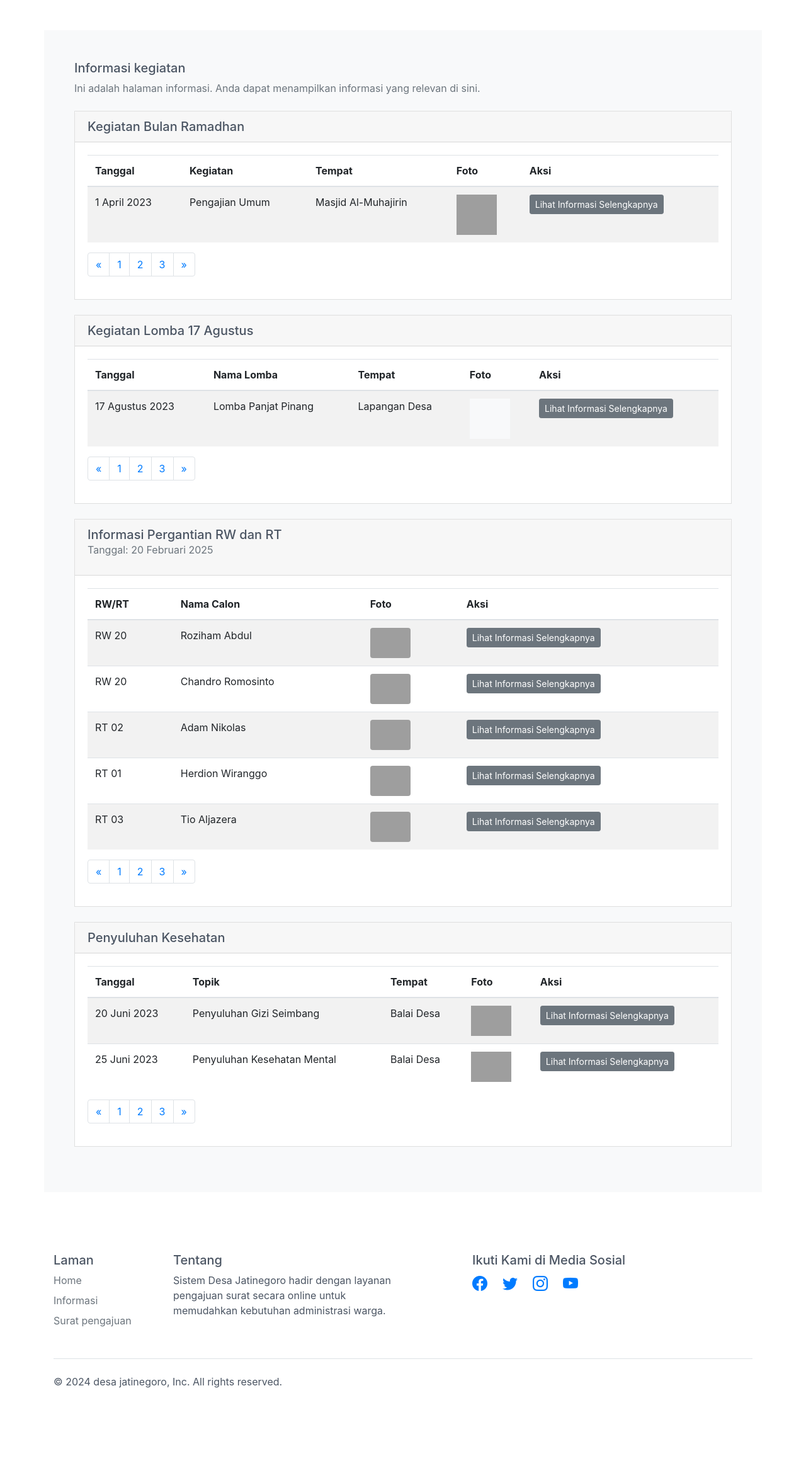
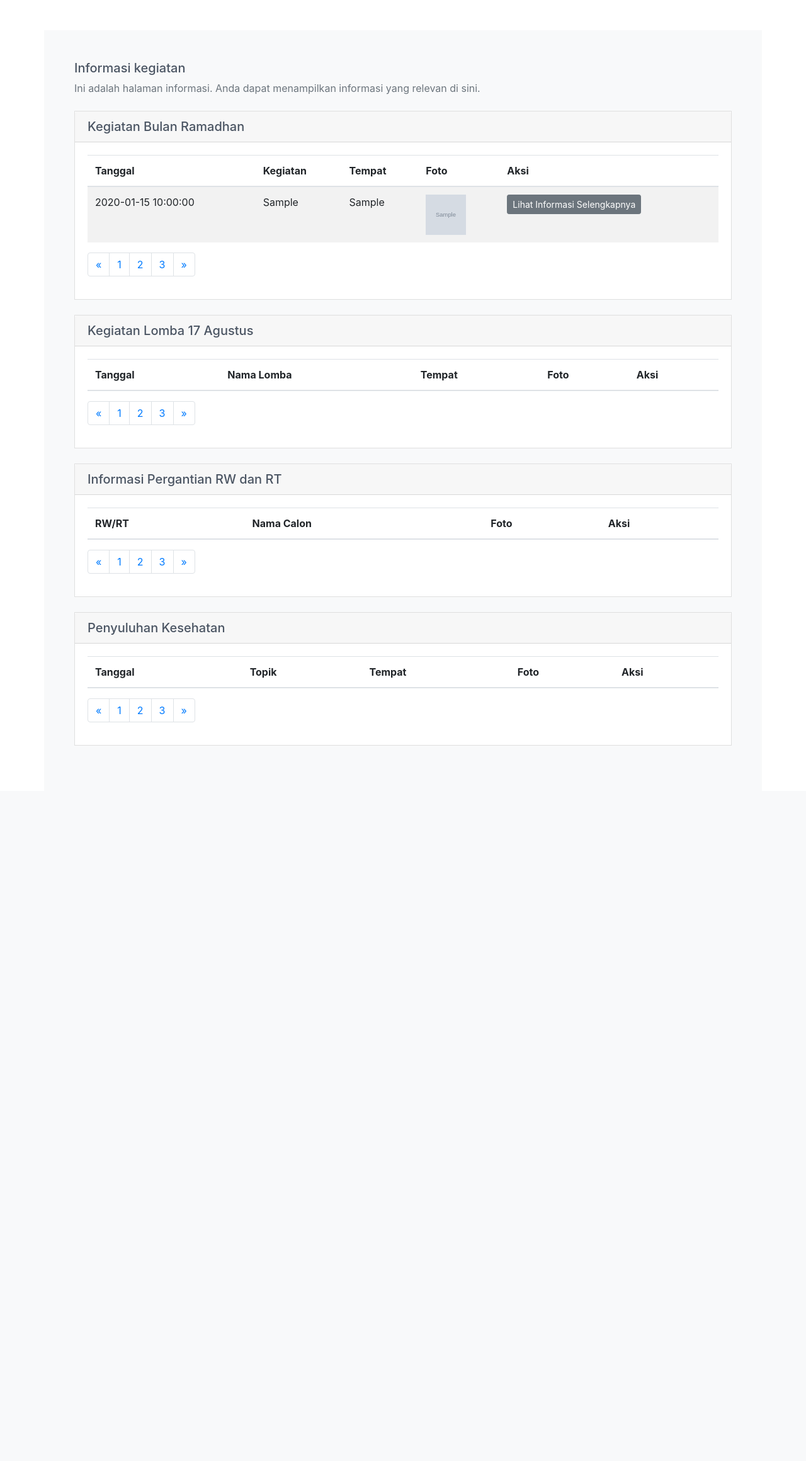
Before and after one commit to MINAJ5454/tugas, a PHP site: page /information/information.php in a window 1280 px wide. Shown: the part 56-2376 px from the top of the page at 63% size. After the commit the page ends 1240 px from the top, so only its background shows below. Run offline with PHP 8.4, Linux system fonts and the light colour scheme; tables that the repository leaves empty or names only in its code hold one stand-in row (values such as "Sample post"); grey boxes marked "Sample" are stand-in pictures; lists and menus that the app fills with data are empty; some libraries are stand-ins or nearby versions; grey boxes are pictures that could not be loaded.

Commit message:
add kegiatan desa

```diff
--- a/index.php
+++ b/index.php
@@ -42,6 +42,9 @@ $isAdmin = isset($_SESSION['username'])
                 <?php endif; ?>
                 <?php if ($isAdmin): ?>
                     <li class="nav-item"><a class="nav-link" href="data/view_data_warga.php">Lihat Data Warga</a></li>
+                <?php endif; ?>
+                <?php if ($isAdmin): ?>
+                    <li class="nav-item"><a class="nav-link" href="data/view_data_warga.php">Kegiatan</a></li>
                 <?php endif; ?>
             </ul>
             <form method="POST">
--- a/information/information.php
+++ b/information/information.php
@@ -10,7 +10,39 @@ if (isset($_POST['logout'])) {
     exit();
 }
 
-$isAdmin = isset($_SESSION['username'])
+$isAdmin = isset($_SESSION['username']);
+
+// Query untuk mengambil data berdasarkan kategori
+$sql = "SELECT * FROM kegiatan_desa k
+        LEFT JOIN lomba l ON k.id = l.kegiatan_id
+        LEFT JOIN rw_rt r ON k.id = r.kegiatan_id
+        LEFT JOIN penyuluhan p ON k.id = p.kegiatan_id
+        ORDER BY k.tanggal DESC";
+$result = $conn->query($sql);
+
+$ramadhanActivities = [];
+$lombaActivities = [];
+$rwrtActivities = [];
+$penyuluhanActivities = [];
+
+// Memisahkan data ke dalam kategori yang berbeda
+if ($result->num_rows > 0) {
+    while ($row = $result->fetch_assoc()) {
+        if ($row['kategori_id'] == 2) { // Lomba
+            $lombaActivities[] = $row;
+        } elseif ($row['kategori_id'] == 3) { // RWRT
+            $rwrtActivities[] = $row;
+        } elseif ($row['kategori_id'] == 4) { // Penyuluhan
+            $penyuluhanActivities[] = $row;
+        } else { // Ramadhan
+            $ramadhanActivities[] = $row;
+        }
+    }
+}
+
+// Close connection
+$conn->close();
+
 ?>
 
 <!DOCTYPE html>
@@ -41,6 +73,9 @@ $isAdmin = isset($_SESSION['username'])
                 <?php endif; ?>
                 <?php if ($isAdmin): ?>
                     <li class="nav-item"><a class="nav-link" href="view_data_warga.php">Lihat Data Warga</a></li>
+                <?php endif; ?>
+                <?php if ($isAdmin): ?>
+                    <li class="nav-item"><a class="nav-link" href="data/view_data_warga.php">Kegiatan</a></li>
                 <?php endif; ?>
             </ul>
             <form method="POST">
@@ -79,76 +114,30 @@ $isAdmin = isset($_SESSION['username'])
                             </tr>
                         </thead>
                         <tbody>
+                            <?php foreach ($ramadhanActivities as $activity): ?>
                                 <tr>
-                                <td>1 April 2023</td>
-                                <td>Pengajian Umum</td>
-                                <td>Masjid Al-Muhajirin</td>
+                                    <td><?= $activity['tanggal'] ?></td>
+                                    <td><?= $activity['kegiatan'] ?></td>
+                                    <td><?= $activity['tempat'] ?></td>
                                     <td>
+                                        <?php if ($activity['foto']): ?>
                                             <div class="bg-light" style="width: 64px; height: 64px;">
-                                        <img class="w-100 h-100" src="https://sidomulyo-bantul.desa.id/assets/files/artikel/kecil_1576557904WhatsApp%20Image%202019-12-14%20at%2021.11.26.jpeg" alt="">
+                                                <img class="w-100 h-100" src="../data/<?= $activity['foto'] ?>" alt="">
                                             </div>
+                                        <?php else: ?>
+                                            <div class="bg-light" style="width: 64px; height: 64px;"></div>
+                                        <?php endif; ?>
                                     </td>
                                     <td>
                                         <button class="btn btn-secondary btn-sm">Lihat Informasi Selengkapnya</button>
                                     </td>
                                 </tr>
+                            <?php endforeach; ?>
                         </tbody>
                     </table>
                 </div>
-                <nav aria-label="Page navigation example ">
-                    <ul class="pagination">
-                        <li class="page-item">
-                            <a class="page-link" href="#" aria-label="Previous">
-                                <span aria-hidden="true">&laquo;</span>
-                            </a>
-                        </li>
-                        <li class="page-item"><a class="page-link" href="#">1</a></li>
-                        <li class="page-item"><a class="page-link" href="#">2</a></li>
-                        <li class="page-item"><a class="page-link" href="#">3</a></li>
-                        <li class="page-item">
-                            <a class="page-link" href="#" aria-label="Next">
-                                <span aria-hidden="true">&raquo;</span>
-                            </a>
-                        </li>
-                    </ul>
-                </nav>
-            </div>
-
-        </div>
-
-        <!-- Independence Day Competition Section -->
-        <div class="card mb-4">
-            <div class="card-header">
-                <h5 class="mb-0">Kegiatan Lomba 17 Agustus</h5>
-            </div>
-            <div class="card-body">
-                <div class="table-responsive">
-                    <table class="table table-striped">
-                        <thead>
-                            <tr>
-                                <th>Tanggal</th>
-                                <th>Nama Lomba</th>
-                                <th>Tempat</th>
-                                <th>Foto</th>
-                                <th>Aksi</th>
-                            </tr>
-                        </thead>
-                        <tbody>
-                            <tr>
-                                <td>17 Agustus 2023</td>
-                                <td>Lomba Panjat Pinang</td>
-                                <td>Lapangan Desa</td>
-                                <td>
-                                    <div class="bg-light" style="width: 64px; height: 64px;"></div>
-                                </td>
-                                <td>
-                                    <button class="btn btn-secondary btn-sm">Lihat Informasi Selengkapnya</button>
-                                </td>
-                            </tr>
-                        </tbody>
-                    </table>
-                </div>
-                <nav aria-label="Page navigation example ">
+                <!-- Pagination (if needed) -->
+                <nav aria-label="Page navigation example">
                     <ul class="pagination">
                         <li class="page-item">
                             <a class="page-link" href="#" aria-label="Previous">
@@ -167,77 +156,49 @@ $isAdmin = isset($_SESSION['username'])
                 </nav>
             </div>
         </div>
-        <!-- Informasi Pergantian RW dan RT -->
+
+        <!-- Lomba Activities Section -->
         <div class="card mb-4">
             <div class="card-header">
-                <h5 class="mb-0">Informasi Pergantian RW dan RT</h5>
-                <p class="text-muted">Tanggal: 20 Februari 2025</p>
+                <h5 class="mb-0">Kegiatan Lomba 17 Agustus</h5>
             </div>
             <div class="card-body">
                 <div class="table-responsive">
                     <table class="table table-striped">
                         <thead>
                             <tr>
-                                <th>RW/RT</th>
-                                <th>Nama Calon</th>
+                                <th>Tanggal</th>
+                                <th>Nama Lomba</th>
+                                <th>Tempat</th>
                                 <th>Foto</th>
                                 <th>Aksi</th>
                             </tr>
                         </thead>
                         <tbody>
+                            <?php foreach ($lombaActivities as $activity): ?>
                                 <tr>
-                                <td>RW 20</td>
-                                <td>Roziham Abdul</td>
+                                    <td><?= $activity['tanggal'] ?></td>
+                                    <td><?= $activity['nama_lomba'] ?></td>
+                                    <td><?= $activity['tempat'] ?></td>
                                     <td>
-                                    <img src="path/to/your/image5.jpg" alt="Foto Calon Roziham Abdul" style="width: 64px; height: auto;" class="rounded">
+                                        <?php if ($activity['foto']): ?>
+                                            <div class="bg-light" style="width: 64px; height: 64px;">
+                                                <img class="w-100 h-100" src="../data/<?= $activity['foto'] ?>" alt="">
+                                            </div>
+                                        <?php else: ?>
+                                            <div class="bg-light" style="width: 64px; height: 64px;"></div>
+                                        <?php endif; ?>
                                     </td>
                                     <td>
                                         <button class="btn btn-secondary btn-sm">Lihat Informasi Selengkapnya</button>
                                     </td>
                                 </tr>
-                            <tr>
-                                <td>RW 20</td>
-                                <td>Chandro Romosinto</td>
-                                <td>
-                                    <img src="path/to/your/image5.jpg" alt="Foto Calon Chandro Romosinto" style="width: 64px; height: auto;" class="rounded">
-                                </td>
-                                <td>
-                                    <button class="btn btn-secondary btn-sm">Lihat Informasi Selengkapnya</button>
-                                </td>
-                            </tr>
-                            <tr>
-                                <td>RT 02</td>
-                                <td>Adam Nikolas</td>
-                                <td>
-                                    <img src="path/to/your/image5.jpg" alt="Foto Calon Adam Nikolas" style="width: 64px; height: auto;" class="rounded">
-                                </td>
-                                <td>
-                                    <button class="btn btn-secondary btn-sm">Lihat Informasi Selengkapnya</button>
-                                </td>
-                            </tr>
-                            <tr>
-                                <td>RT 01</td>
-                                <td>Herdion Wiranggo</td>
-                                <td>
-                                    <img src="path/to/your/image5.jpg" alt="Foto Calon Herdion Wiranggo" style="width: 64px; height: auto;" class="rounded">
-                                </td>
-                                <td>
-                                    <button class="btn btn-secondary btn-sm">Lihat Informasi Selengkapnya</button>
-                                </td>
-                            </tr>
-                            <tr>
-                                <td>RT 03</td>
-                                <td>Tio Aljazera</td>
-                                <td>
-                                    <img src="path/to/your/image5.jpg" alt="Foto Calon Tio Aljazera" style="width: 64px; height: auto;" class="rounded">
-                                </td>
-                                <td>
-                                    <button class="btn btn-secondary btn-sm">Lihat Informasi Selengkapnya</button>
-                                </td>
-                            </tr>
+                            <?php endforeach; ?>
                         </tbody>
                     </table>
-                    <nav aria-label="Page navigation example ">
+                </div>
+                <!-- Pagination (if needed) -->
+                <nav aria-label="Page navigation example">
                     <ul class="pagination">
                         <li class="page-item">
                             <a class="page-link" href="#" aria-label="Previous">
@@ -256,51 +217,41 @@ $isAdmin = isset($_SESSION['username'])
                 </nav>
             </div>
         </div>
-        </div>
 
-
+        <!-- RWRT Activities Section -->
         <div class="card mb-4">
             <div class="card-header">
-                <h5 class="mb-0">Penyuluhan Kesehatan</h5>
+                <h5 class="mb-0">Informasi Pergantian RW dan RT</h5>
             </div>
             <div class="card-body">
                 <div class="table-responsive">
                     <table class="table table-striped">
                         <thead>
                             <tr>
-                                <th>Tanggal</th>
-                                <th>Topik</th>
-                                <th>Tempat</th>
+                                <th>RW/RT</th>
+                                <th>Nama Calon</th>
                                 <th>Foto</th>
                                 <th>Aksi</th>
                             </tr>
                         </thead>
                         <tbody>
+                            <?php foreach ($rwrtActivities as $activity): ?>
                                 <tr>
-                                <td>20 Juni 2023</td>
-                                <td>Penyuluhan Gizi Seimbang</td>
-                                <td>Balai Desa</td>
+                                    <td><?= $activity['rw_rt'] ?></td>
+                                    <td><?= $activity['nama_calon'] ?></td>
                                     <td>
-                                    <img src="path/to/your/image9.jpg" alt="Penyuluhan Gizi Seimbang" style="width: 64px; height: auto;">
+                                        <img src="../data/<?= $activity['foto'] ?>" alt="Foto Calon" style="width: 64px; height: auto;">
                                     </td>
                                     <td>
                                         <button class="btn btn-secondary btn-sm">Lihat Informasi Selengkapnya</button>
                                     </td>
                                 </tr>
-                            <tr>
-                                <td>25 Juni 2023</td>
-                                <td>Penyuluhan Kesehatan Mental</td>
-                                <td>Balai Desa</td>
-                                <td>
-                                    <img src="path/to/your/image10.jpg" alt="Penyuluhan Kesehatan Mental" style="width: 64px; height: auto;">
-                                </td>
-                                <td>
-                                    <button class="btn btn-secondary btn-sm">Lihat Informasi Selengkapnya</button>
-                                </td>
-                            </tr>
+                            <?php endforeach; ?>
                         </tbody>
                     </table>
-                    <nav aria-label="Page navigation example ">
+                </div>
+                <!-- Pagination (if needed) -->
+                <nav aria-label="Page navigation example">
                     <ul class="pagination">
                         <li class="page-item">
                             <a class="page-link" href="#" aria-label="Previous">
@@ -319,71 +270,60 @@ $isAdmin = isset($_SESSION['username'])
                 </nav>
             </div>
         </div>
+
+        <!-- Penyuluhan Activities Section -->
+        <div class="card mb-4">
+            <div class="card-header">
+                <h5 class="mb-0">Penyuluhan Kesehatan</h5>
             </div>
-
+            <div class="card-body">
+                <div class="table-responsive">
+                    <table class="table table-striped">
+                        <thead>
+                            <tr>
+                                <th>Tanggal</th>
+                                <th>Topik</th>
+                                <th>Tempat</th>
+                                <th>Foto</th>
+                                <th>Aksi</th>
+                            </tr>
+                        </thead>
+                        <tbody>
+                            <?php foreach ($penyuluhanActivities as $activity): ?>
+                                <tr>
+                                    <td><?= $activity['tanggal'] ?></td>
+                                    <td><?= $activity['topik'] ?></td>
+                                    <td><?= $activity['tempat'] ?></td>
+                                    <td>
+                                        <img src="../data/<?= $activity['foto'] ?>" alt="Penyuluhan Foto" style="width: 64px; height: auto;">
+                                    </td>
+                                    <td>
+                                        <button class="btn btn-secondary btn-sm">Lihat Informasi Selengkapnya</button>
+                                    </td>
+                                </tr>
+                            <?php endforeach; ?>
+                        </tbody>
+                    </table>
                 </div>
-    <!-- bagian footer -->
-    <div class="container mt-5">
-        <footer class="py-5">
-            <div class="row">
-                <div class="col-6 col-md-2 mb-3">
-                    <h5>Laman</h5>
-                    <ul class="nav flex-column">
-                        <li class="nav-item mb-2"><a href="#" class="nav-link p-0 text-muted">Home</a></li>
-                        <li class="nav-item mb-2"><a href="#" class="nav-link p-0 text-muted">Informasi</a></li>
-                        <li class="nav-item mb-2"><a href="#" class="nav-link p-0 text-muted">Surat pengajuan</a></li>
+                <!-- Pagination (if needed) -->
+                <nav aria-label="Page navigation example">
+                    <ul class="pagination">
+                        <li class="page-item">
+                            <a class="page-link" href="#" aria-label="Previous">
+                                <span aria-hidden="true">&laquo;</span>
+                            </a>
+                        </li>
+                        <li class="page-item"><a class="page-link" href="#">1</a></li>
+                        <li class="page-item"><a class="page-link" href="#">2</a></li>
+                        <li class="page-item"><a class="page-link" href="#">3</a></li>
+                        <li class="page-item">
+                            <a class="page-link" href="#" aria-label="Next">
+                                <span aria-hidden="true">&raquo;</span>
+                            </a>
+                        </li>
                     </ul>
+                </nav>
             </div>
-
-                <div class="col-4 col-md-4 mb-3">
-                    <h5>Tentang</h5>
-                    <p>Sistem Desa Jatinegoro hadir dengan layanan pengajuan surat secara online untuk memudahkan kebutuhan administrasi warga.</p>
-                </div>
-
-                <div class="col-md-5 offset-md-1 mb-3">
-                    <div class="social-media">
-                        <h5>Ikuti Kami di Media Sosial</h5>
-                        <div class="d-flex">
-                            <div>
-                                <a href="https://facebook.com" target="_blank" class="text-decoration-none">
-                                    <i class="bi bi-facebook" style="font-size: 1.5rem;"></i>
-                                </a>
-                            </div>
-                            <div class="mx-4">
-                                <a href="https://twitter.com" target="_blank" class="text-decoration-none">
-                                    <i class="bi bi-twitter" style="font-size: 1.5rem;"></i>
-                                </a>
-                            </div>
-                            <div>
-                                <a href="https://instagram.com" target="_blank" class="text-decoration-none">
-                                    <i class="bi bi-instagram" style="font-size: 1.5rem;"></i>
-                                </a>
-                            </div>
-                            <div class="mx-4">
-                                <a href="https://youtube.com" target="_blank" class="text-decoration-none">
-                                    <i class="bi bi-youtube" style="font-size: 1.5rem;"></i>
-                                </a>
-                            </div>
-                        </div>
-                    </div>
-                </div>
-            </div>
-
-            <div class="d-flex flex-column flex-sm-row justify-content-between py-4 my-4 border-top">
-                <p>&copy; <span id="currentYear"></span> desa jatinegoro, Inc. All rights reserved.</p>
-                <ul class="list-unstyled d-flex">
-                    <li class="ms-3"><a class="link-dark" href="#"><svg class="bi" width="24" height="24">
-                                <use xlink:href="#twitter" />
-                            </svg></a></li>
-                    <li class="ms-3"><a class="link-dark" href="#"><svg class="bi" width="24" height="24">
-                                <use xlink:href="#instagram" />
-                            </svg></a></li>
-                    <li class="ms-3"><a class="link-dark" href="#"><svg class="bi" width="24" height="24">
-                                <use xlink:href="#facebook" />
-                            </svg></a></li>
-                </ul>
-            </div>
-        </footer>
         </div>
 
         <script>
```
Also changed, not shown: data/view_data_kegiatan.php (added, +259 -0 lines), data/view_data_warga.php (+8 -3 lines), data/uploads/Screenshot 2024-12-18 162401.jpg (added), data/uploads/Screenshot_17-12-2024_101423_127.0.0.1.jpeg (added), data/uploads/Screenshot_17-12-2024_171119_localhost.jpeg (added), data/uploads/logo himatika.png (added). Lines whose indentation alone changed are shown as unchanged.
